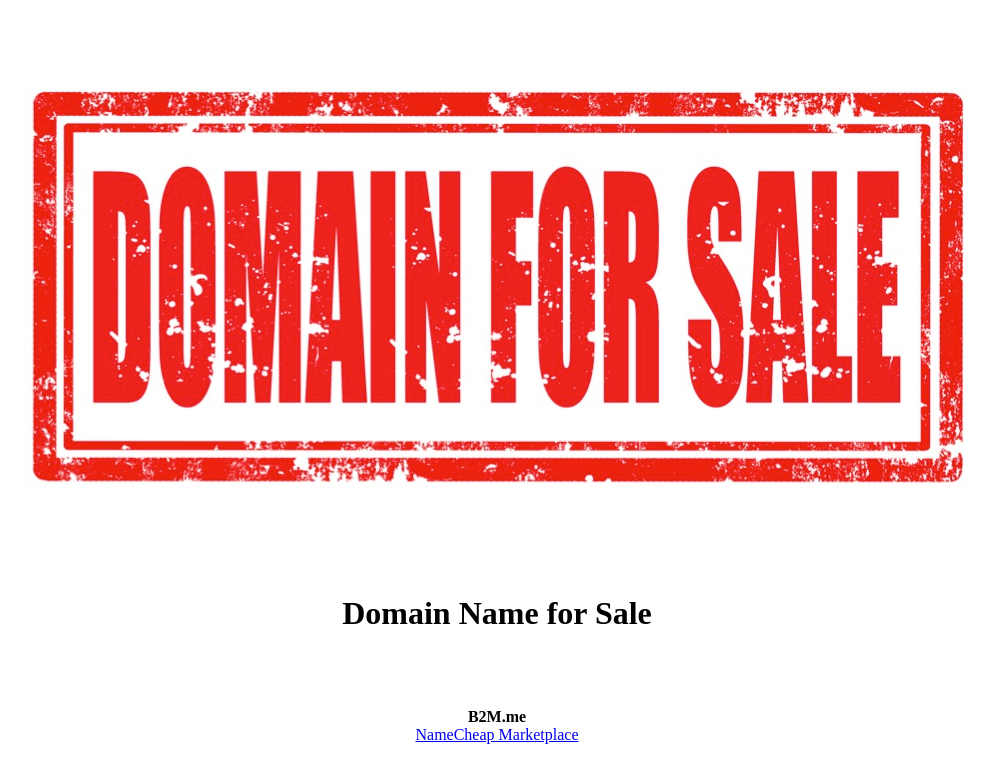
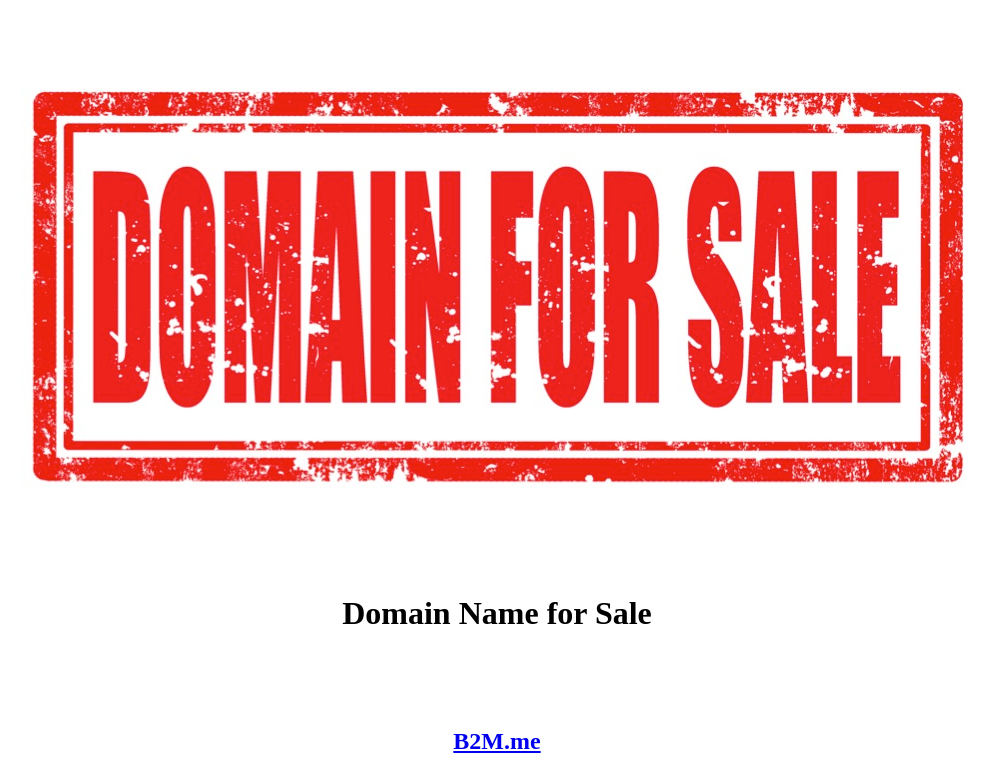
Before and after one commit to BaherAbdalla/undrmain, a plain HTML site: page index.html in a window 1280 px wide. Shown: the top 777 px of the page, without its empty margins (143-1138 px from the left). Drawn offline with Linux system fonts and the light colour scheme; grey boxes are pictures that could not be loaded.

Commit message:
Update index.html

```diff
--- a/index.html
+++ b/index.html
@@ -12,8 +12,7 @@
 <br>
 <br>
 <br>
-<center> <b>B2M.me</b> </center>
-<center><a href="https://www.namecheap.com/market/buynow/b2m.me/">NameCheap Marketplace</a></center>
+<center><a href="https://www.namecheap.com/market/buynow/b2m.me/"><h2><strong>B2M.me</strong></h2></a></center>
 <br>
 <br>
 
```
